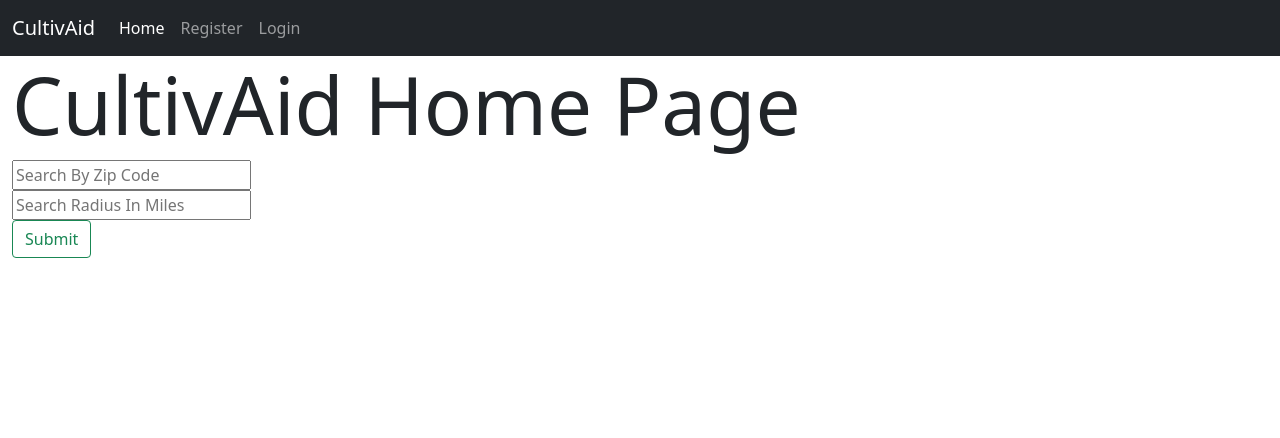
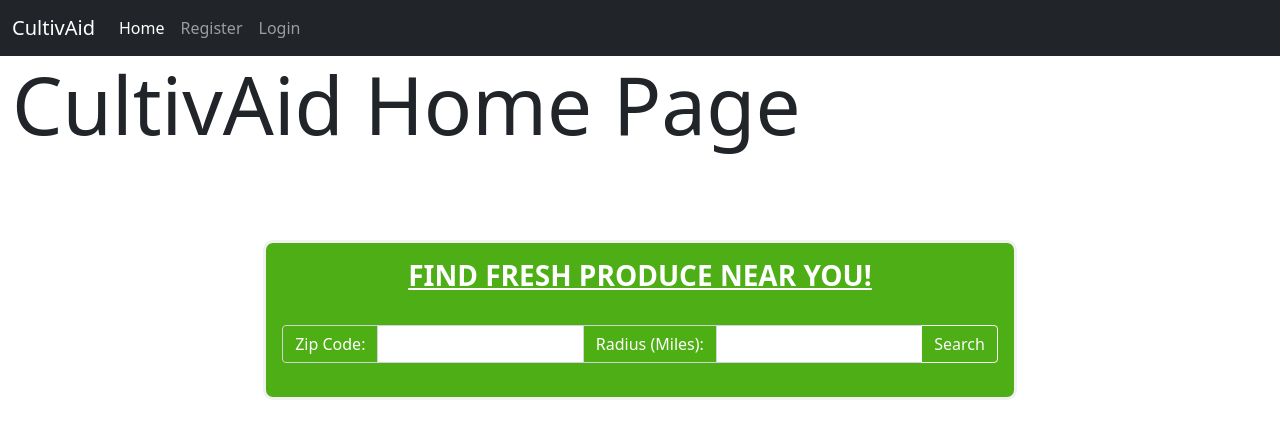
Before and after one commit to KyleRobison15/FinalProject, an Angular app in the folder ngCultivAid/: page /home in a window 1280 px wide. Shown: the top 438 px of the page. Built offline with nearby package versions, Linux system fonts and the light colour scheme.

Commit message:
Basic zip search on home page

```diff
--- a/ngCultivAid/src/app/components/home/home.component.css
+++ b/ngCultivAid/src/app/components/home/home.component.css
@@ -0,0 +1,33 @@
+.search-card {
+  transform: translate(0px, 50%);
+	margin: auto;
+	width: 60%;
+  height: 10rem;
+	border: 3px solid #f1f1f1;
+	background-color: rgba(77, 175, 21);
+	border-radius: 10px;
+  margin-bottom: 1rem !important;
+}
+
+.search-card h3 {
+  color: white;
+  text-decoration: underline;
+  font-weight: bolder;
+  text-align: center;
+}
+
+.search-card .input-group-text {
+  color: white;
+  background-color: rgba(77, 175, 21, 0.6);
+  min-height: 150%;
+}
+
+.result-card {
+  transform: translate(0px, 50%);
+  position: relative;
+	margin: auto;
+	width: 60%;
+  height: 10rem;
+  border-radius: 10px;
+	border: 3px solid #f1f1f1;
+}
--- a/ngCultivAid/src/app/components/home/home.component.html
+++ b/ngCultivAid/src/app/components/home/home.component.html
@@ -1,11 +1,44 @@
 <h1 class="display-1">CultivAid Home Page</h1>
 
-<form #searchByZipForm=ngForm>
-  <input type="number" name="zip" placeholder="Search By Zip Code" ngModel><br>
-  <input type="number" name="distance" placeholder="Search Radius In Miles" ngModel><br>
-  <button name="submit" class="btn btn-outline-success" (click)="searchByZip(searchByZipForm)">Submit</button>
-</form>
+<div class="card search-card">
+  <div class="card-body">
+    <H3>FIND FRESH PRODUCE NEAR YOU!</H3><br />
+    <form #searchByZipForm="ngForm">
+      <div class="input-group mb-3">
+        <span class="input-group-text">Zip Code: </span>
+        <input class="form-control" type="text" name="zip" ngModel />
+        <span class="input-group-text">Radius (Miles): </span>
+        <input class="form-control" type="text" name="distance" ngModel />
+        <button
+          name="submit"
+          class="btn btn-outline-light"
+          (click)="searchByZip(searchByZipForm)"
+        >
+          Search
+        </button>
+      </div>
+    </form>
+  </div>
+</div>
 
-<ul>
-  <li *ngFor="let item of gardenItemsAndDistance">{{item[0].description}} -------- {{item[1]}} miles away ------- Posted By: {{item[0].user.username}}</li>
-</ul>
+<div class="card result-card" *ngFor="let item of gardenItemsAndDistance">
+  <div class="card-body">
+    <div class="row">
+      <div class="col-md-6">
+        <h5>{{ item[0].produce.name }} -- {{ item[0].variety }}</h5>
+      </div>
+      <div class="col-md-6" id="postedByText">
+        Grown By: {{ item[0].user.username }} (picture here)
+      </div>
+    </div>
+    <span>
+      {{ item[0].description }}<br><br>
+    </span>
+    <div class="row">
+      <div class="col-md-6">
+      Qty available: {{ item[0].amount }}
+      </div>
+      <div class="col-md-6" id="distanceAwayText">{{ item[1] }} miles away</div>
+    </div>
+  </div>
+</div>
```
